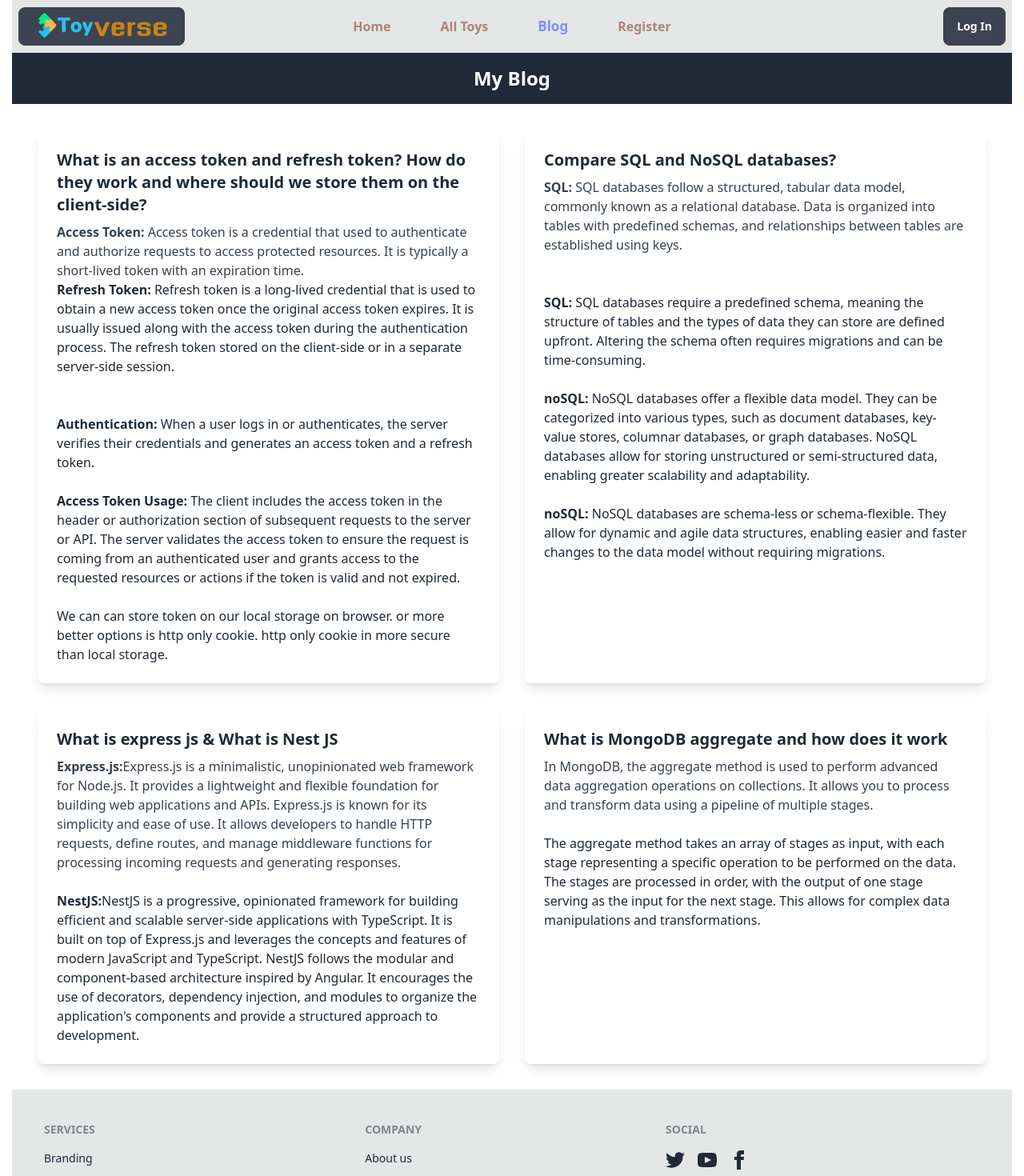
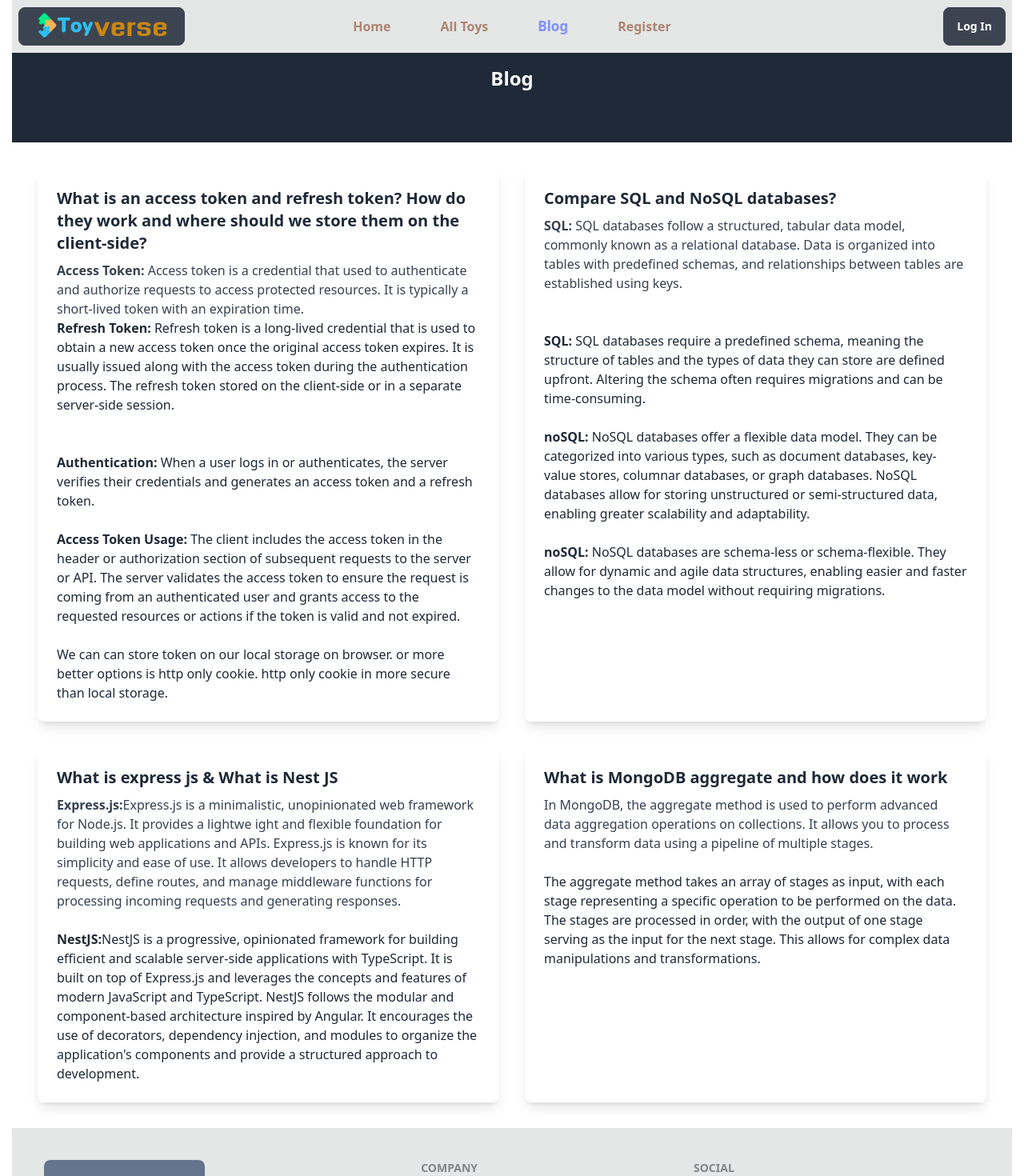
Before and after one commit to MuhammadFormanAli/toy-varse-client, a React (Vite) app: page /blog in a window 1280 px wide. Shown: the top 1470 px of the page at 80% size. Built offline with nearby package versions, Linux system fonts and the light colour scheme; no server answers.

Commit message:
readme file added and some style chenges

```diff
--- a/src/components/shared/Footer.jsx
+++ b/src/components/shared/Footer.jsx
@@ -1,10 +1,12 @@
 import React from 'react';
+import { FaFacebook,FaYoutube,FaTwitter } from "react-icons/fa"
 
 const Footer = () => {
     return (
         <div>
             <footer className="footer p-10 bg-base-300 text-base-content">
                 <div>
+                    <h1 className='text-lime-600 font-extrabold text-4xl bg-slate-500 p-4 rounded-lg'>Toy <span className='text-cyan-400'>Verse</span></h1>
                     <span className="footer-title">Services</span>
                     <a className="link link-hover">Branding</a>
                     <a className="link link-hover">Design</a>
@@ -20,10 +22,13 @@ const Footer = () => {
                 </div>
                 <div>
                     <span className="footer-title">Social</span>
-                    <div className="grid grid-flow-col gap-4">
-                        <a><svg xmlns="http://www.w3.org/2000/svg" width="24" height="24" viewBox="0 0 24 24" className="fill-current"><path d="M24 4.557c-.883.392-1.832.656-2.828.775 1.017-.609 1.798-1.574 2.165-2.724-.951.564-2.005.974-3.127 1.195-.897-.957-2.178-1.555-3.594-1.555-3.179 0-5.515 2.966-4.797 6.045-4.091-.205-7.719-2.165-10.148-5.144-1.29 2.213-.669 5.108 1.523 6.574-.806-.026-1.566-.247-2.229-.616-.054 2.281 1.581 4.415 3.949 4.89-.693.188-1.452.232-2.224.084.626 1.956 2.444 3.379 4.6 3.419-2.07 1.623-4.678 2.348-7.29 2.04 2.179 1.397 4.768 2.212 7.548 2.212 9.142 0 14.307-7.721 13.995-14.646.962-.695 1.797-1.562 2.457-2.549z"></path></svg></a>
-                        <a><svg xmlns="http://www.w3.org/2000/svg" width="24" height="24" viewBox="0 0 24 24" className="fill-current"><path d="M19.615 3.184c-3.604-.246-11.631-.245-15.23 0-3.897.266-4.356 2.62-4.385 8.816.029 6.185.484 8.549 4.385 8.816 3.6.245 11.626.246 15.23 0 3.897-.266 4.356-2.62 4.385-8.816-.029-6.185-.484-8.549-4.385-8.816zm-10.615 12.816v-8l8 3.993-8 4.007z"></path></svg></a>
-                        <a><svg xmlns="http://www.w3.org/2000/svg" width="24" height="24" viewBox="0 0 24 24" className="fill-current"><path d="M9 8h-3v4h3v12h5v-12h3.642l.358-4h-4v-1.667c0-.955.192-1.333 1.115-1.333h2.885v-5h-3.808c-3.596 0-5.192 1.583-5.192 4.615v3.385z"></path></svg></a>
+                    <div className="grid grid-flow-col gap-4 text-2xl">
+                        <a href='https://www.facebook.com/'><FaFacebook/></a>
+                        <a href='https://www.youtube.com'><FaYoutube/></a>
+                        <a href='https://www.twitter.com'><FaTwitter/></a>
+
+
+
                     </div>
                 </div>
             </footer>
--- /dev/null
+++ b/src/components/shared/Header.jsx
@@ -0,0 +1,13 @@
+import React from 'react';
+
+const Header = ({pageName}) => {
+    return (
+        <header className="bg-gray-800 h-28 text-white">
+        <div className="container mx-auto py-4 px-8">
+            <h1 className="text-2xl font-bold text-center">{pageName}</h1>
+        </div>
+    </header>
+    );
+};
+
+export default Header;
--- a/src/pages/blog/Blog.jsx
+++ b/src/pages/blog/Blog.jsx
@@ -1,34 +1,46 @@
 import React from 'react';
 import useTitle from '../../useTitle';
+import Header from '../../components/shared/Header';
 
 const Blog = () => {
     useTitle('Blogs')
     return (
         <div>
             <div>
-                <header className="bg-gray-800 text-white">
-                    <div className="container mx-auto py-4 px-8">
-                        <h1 className="text-2xl font-bold text-center">My Blog</h1>
-                    </div>
-                </header>
+<Header pageName = {'Blog'}
+>
+
+</Header>
 
                 <main className="container mx-auto py-8 px-8">
                     <div className="grid grid-cols-1 md:grid-cols-1 lg:grid-cols-2 gap-8">
 
                         <div className="bg-white shadow-lg rounded-lg overflow-hidden">
                             <div className="p-6">
-                                <h2 className="text-xl font-bold mb-2">What is an access token and refresh token? How do they work and where should we store them on the client-side?</h2>
-                                <p className="text-gray-700"><strong>Access Token:</strong> Access token is a credential that used to authenticate and authorize requests to access protected resources. It is typically a short-lived token with an expiration time. </p>
-                                <p><strong>Refresh Token:</strong> Refresh token is a long-lived credential that is used to obtain a new access token once the original access token expires. It is usually issued along with the access token during the authentication process. The refresh token  stored on the client-side  or in a separate server-side session.</p>
+                                <h2 className="text-xl font-bold mb-2">What is an access token and refresh token? How do they
+                                    work and where should we store them on the client-side?</h2>
+                                <p className="text-gray-700"><strong>Access Token:</strong> Access token is a credential
+                                    that used to authenticate and authorize requests to access protected resources. It is typically
+                                    a short-lived token with an expiration time. </p>
+                                <p><strong>Refresh Token:</strong> Refresh token is a long-lived credential that is used to
+                                    obtain a new access token once the original access token expires. It is usually issued along
+                                    with the access token during the authentication process. The refresh token  stored on the
+                                    client-side  or in a separate server-side session.</p>
                                 <br />
                                 <br />
-                                <p><strong>Authentication:</strong> When a user logs in or authenticates, the server verifies their credentials and generates an access token and a refresh token.
+                                <p><strong>Authentication:</strong> When a user logs in or authenticates, the server
+                                    verifies their credentials and generates an access token and a refresh token.
                                     <br />
                                     <br />
-                                    <strong>Access Token Usage:</strong> The client includes the access token in the header or authorization section of subsequent requests to the server or API. The server validates the access token to ensure the request is coming from an authenticated user and grants access to the requested resources or actions if the token is valid and not expired.</p>
+                                    <strong>Access Token Usage:</strong> The client includes the access token in
+                                    the header or authorization section of subsequent requests to the server or API.
+                                    The server validates the access token to ensure the request is coming from an
+                                    authenticated user and grants access to the requested resources or actions if
+                                    the token is valid and not expired.</p>
                                 <br />
                                 <p>
-                                    We can can store token on our local storage on browser. or more better options is http only cookie. http only cookie in more secure than local storage.
+                                    We can can store token on our local storage on browser. or more better options
+                                    is http only cookie. http only cookie in more secure than local storage.
                                 </p>
                             </div>
                         </div>
@@ -59,12 +71,19 @@ const Blog = () => {
                             <div className="p-6">
                                 <h2 className="text-xl font-bold mb-2">What is express js & What is Nest JS</h2>
                                 <p className="text-gray-700"><strong>Express.js:</strong>
-                                    Express.js is a minimalistic, unopinionated web framework for Node.js. It provides a lightweight and flexible foundation for building web applications and APIs.
-                                    Express.js is known for its simplicity and ease of use. It allows developers to handle HTTP requests, define routes, and manage middleware functions for processing incoming requests and generating responses.</p>
+                                    Express.js is a minimalistic, unopinionated web framework for Node.js. It provides a lightwe
+                                    ight and flexible foundation for building web applications and APIs.
+                                    Express.js is known for its simplicity and ease of use. It allows developers to handle HTTP
+                                    requests, define routes, and manage middleware functions for processing incoming requests and
+                                    generating responses.</p>
                                 <br />
                                 <strong>NestJS:</strong>
-                                NestJS is a progressive, opinionated framework for building efficient and scalable server-side applications with TypeScript. It is built on top of Express.js and leverages the concepts and features of modern JavaScript and TypeScript.
-                                NestJS follows the modular and component-based architecture inspired by Angular. It encourages the use of decorators, dependency injection, and modules to organize the application's components and provide a structured approach to development.
+                                NestJS is a progressive, opinionated framework for building efficient and scalable server-side
+                                applications with TypeScript. It is built on top of Express.js and leverages the concepts and
+                                features of modern JavaScript and TypeScript.
+                                NestJS follows the modular and component-based architecture inspired by Angular. It encourages
+                                the use of decorators, dependency injection, and modules to organize the application's
+                                components and provide a structured approach to development.
                                 <br />
 
                             </div>
@@ -73,9 +92,14 @@ const Blog = () => {
                         <div className="bg-white shadow-lg rounded-lg overflow-hidden">
                             <div className="p-6">
                                 <h2 className="text-xl font-bold mb-2">What is MongoDB aggregate and how does it work</h2>
-                                <p className="text-gray-700">In MongoDB, the aggregate method is used to perform advanced data aggregation operations on collections. It allows you to process and transform data using a pipeline of multiple stages.</p>
+                                <p className="text-gray-700">In MongoDB, the aggregate method is used
+                                    to perform advanced data aggregation operations on collections. It allows
+                                    you to process and transform data using a pipeline of multiple stages.</p>
                                 <br />
-                                The aggregate method takes an array of stages as input, with each stage representing a specific operation to be performed on the data. The stages are processed in order, with the output of one stage serving as the input for the next stage. This allows for complex data manipulations and transformations.
+                                The aggregate method takes an array of stages as input, with each stage representing
+                                a specific operation to be performed on the data. The stages are processed in order,
+                                with the output of one stage serving as the input for the next stage. This allows for
+                                complex data manipulations and transformations.
 
                             </div>
                         </div>
--- a/src/pages/login/Login.jsx
+++ b/src/pages/login/Login.jsx
@@ -2,6 +2,7 @@ import React, { useContext, useState } from 'react';
 import { Link, useLocation, useNavigate } from 'react-router-dom';
 import { AuthContext } from '../../contexts/AuthProvider';
 import useTitle from '../../useTitle';
+import Swal from 'sweetalert2';
 
 const Login = () => {
 
@@ -33,6 +34,11 @@ const Login = () => {
          // console.log(email, password)
         signIn(email, password)
             .then(result => {
+                Swal.fire(
+                    'logged In',
+                    'Your are successfully logged in.',
+                    'success'
+                  );
                 const loggedUser = result.user;
                 console.log(loggedUser);
                 navigate(from, { replace: true })
```
Also changed, not shown: src/pages/home/homeComponents/category/CategoryItem.jsx (+6 -5 lines), src/routes/PrivetRoute.jsx (+15 -1 lines), 1 other file (tests, documents, lock files or other folders).
